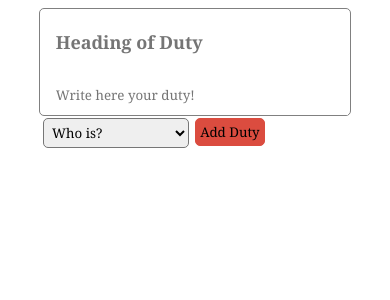
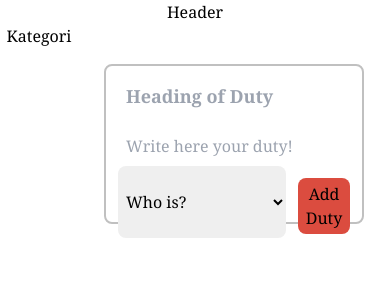
Before and after one commit to bimser-intern/todosaurus, a React (Create React App) app: page / in a window 390 px wide. Shown: the top 300 px of the page. Built offline with nearby package versions, Linux system fonts and the light colour scheme.

Commit message:
[feature]-[8]-[semver:major]- oluşturulan react projesinde Css biçimlendirmesi yerine Tailwind kütüphanesi kullanılarak proje responsive hale getirildi.

```diff
--- a/package.json
+++ b/package.json
@@ -35,5 +35,10 @@
       "last 1 firefox version",
       "last 1 safari version"
     ]
+  },
+  "devDependencies": {
+    "autoprefixer": "^10.4.4",
+    "postcss": "^8.4.12",
+    "tailwindcss": "^3.0.23"
   }
 }
--- /dev/null
+++ b/postcss.config.js
@@ -0,0 +1,6 @@
+module.exports = {
+  plugins: {
+    tailwindcss: {},
+    autoprefixer: {},
+  },
+}
--- a/src/App.js
+++ b/src/App.js
@@ -3,8 +3,13 @@ import List from './components/List';
 
 function App() {
   return (
-    <div className="App">
-        <List/>
+    <div className="App ">
+      <div className='w-full'>Header</div>
+      <div className='flex justify-between'>
+        <div className='w-1/5'>Kategori</div>
+        <div className='w-4/5'><List /></div>
+      </div>
+
     </div>
   );
 }
--- a/src/components/List.js
+++ b/src/components/List.js
@@ -1,6 +1,7 @@
 import React from 'react'
 import { useState } from 'react';
 import './style.css';
+import './tailwind.css';
 
 
 function List() {
@@ -34,11 +35,12 @@ function List() {
 
 
     return (
-        <div>
-            <div id='topDiv'>
-                <div id='headDutyDiv'>
+        <div className='w-full '>
+            <div id='topDiv' className='w-5/6 h-40 m-auto mt-10 border-solid border-2  rounded-lg border-borderGray'>
+                <div id='headDutyDiv' >
                     <input
                         id='headInput'
+                        className='w-5/6 left-0 p-2 mt-2 ml-3 border-white  flex  justify-start text-lg font-bold'
                         value={headDuty}
                         onChange={e => setHeadDuty(e.target.value)}
                         placeholder='Heading of Duty'
@@ -47,14 +49,15 @@ function List() {
                 <div id='dutyDiv'>
                     <input
                         id='dutyInput'
+                        className='w-5/6 left-0 p-2 mt-2 ml-3 border-white flex justify-start'
                         value={duty}
                         onChange={e => setDuty(e.target.value)}
                         placeholder='Write here your duty!'
                     />
                 </div>
-                <div>
+                <div className='flex justify-between'>
                     <select
-
+                        className='selectPerson rounded-lg p-1 ml-3'
                         value={selectPerson}
                         onChange={(e) => {
 
@@ -67,19 +70,19 @@ function List() {
                         <option value='Ozgur Tipirdamaz'>Ozgur Tipirdamaz</option>
                     </select>
 
-                    <button onClick={() => setList([...list, { id: Date.now(),duty: duty, headDuty: headDuty, selectPerson: selectPerson }], setDuty(""), setHeadDuty(""))}  >Add Duty</button>
+                    <button className='addDuty text-white m-3  bg-buttonColor p-1 rounded-lg mb-1 ' onClick={() => setList([...list, { id: Date.now(),duty: duty, headDuty: headDuty, selectPerson: selectPerson }], setDuty(""), setHeadDuty(""))}  >Add Duty</button>
                 </div>
             </div>
-            <div id='buttomDiv'>
+            <div id='bottomDiv' className='w-5/6 h-40 m-auto mt-10'>
                 <ul>
                     <li>
                         {list.map((item, index) => (
                             <div key={index}>
                                 <hr></hr>
-                                <ul id='ulDiv'>
-                                    <li>{item.headDuty}</li>
-                                    <li>{item.duty}</li>
-                                    <li>{item.selectPerson}</li>
+                                <ul id='ulDiv' className=' text-left flex justify-between p-2'>
+                                    <li className='w-2/6  break-words'>{item.headDuty}</li>
+                                    <li className='w-3/6 break-words'>{item.duty}</li>
+                                    <li className='w-1/6'>{item.selectPerson}</li>
                                 </ul>
                             </div>
                         ))}
@@ -87,10 +90,6 @@ function List() {
                 </ul>
 
             </div>
-
-
-
-
         </div>
     )
 }
--- a/src/components/style.css
+++ b/src/components/style.css
@@ -8,70 +8,3 @@
 input:focus{
     outline: none;
 }
-
-#topDiv{
-    border: 1px solid grey;
-    border-radius: 5px;
-    width: 80%;
-    margin-left: 10%;
-    margin-top: 2%;
-
-}
-#buttomDiv{
-    border: 1px solid #fff;
-    border-radius: 5px;
-    width: 80%;
-    margin-left: 10%;
-    margin-top: 4%;
-}
-
-#headInput{
-    font-weight: bold;
-    font-size: 18px;
-    width: 98%;
-    border: 1px solid #fff;
-    margin-top: 10px;
-    margin-left: 1%;
-    padding: 10px;
-}
-#dutyInput{
-    width: 98%;
-    border: 1px solid #fff;
-    margin-top: 10px;
-    margin-left: 1%;
-    padding: 10px;
-}
-
-select, button{
-    display: flex;
-    float: left;
-    margin: 1%;
-}
-select{
-    border-radius: 5px;
-    padding: 4px;
-}
-
-button{
-    background-color: #db4c3f;
-    border: 1px solid #db4c3f;
-    border-radius: 5px;
-    padding: 4px;
-}
-#ulDiv {
-    display: flex;
-    padding: 10px;
-}
-li:nth-child(1) {
-    padding: 5px;
-    text-align: left;
-    word-break: break-word;
-}
-li:nth-child(2) {
-    padding: 5px;
-    margin-left: 2%;
-}
-li:nth-child(3) {
-    padding: 5px;
-    margin-left: 2%;
-}
--- /dev/null
+++ b/src/components/tailwind.css
@@ -0,0 +1,3 @@
+@tailwind base;
+@tailwind components;
+@tailwind utilities;
--- /dev/null
+++ b/tailwind.config.js
@@ -0,0 +1,13 @@
+module.exports = {
+  content: [
+    "./src/**/*.{js,jsx,ts,tsx}",
+  ],
+  theme: {
+    colors: {
+      'buttonColor': '#db4c3f',
+      'borderGray': '#c0c0c0'
+    },
+    extend: {},
+  },
+  plugins: [],
+}
```
Also changed, not shown: 1 other file (tests, documents, lock files or other folders).
